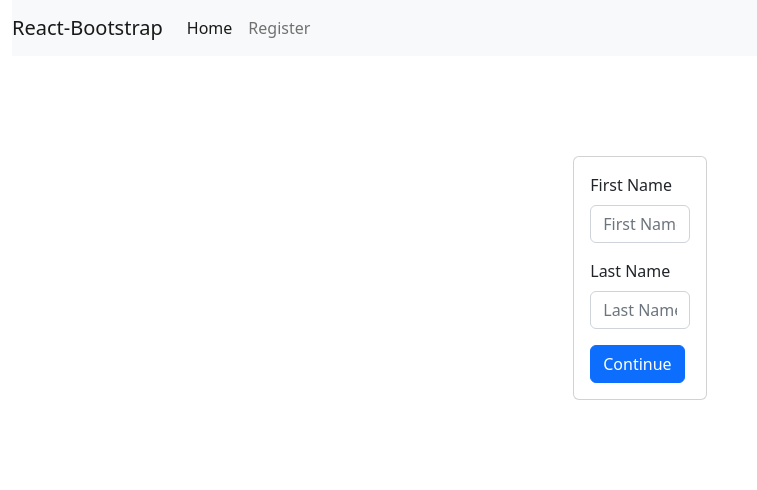
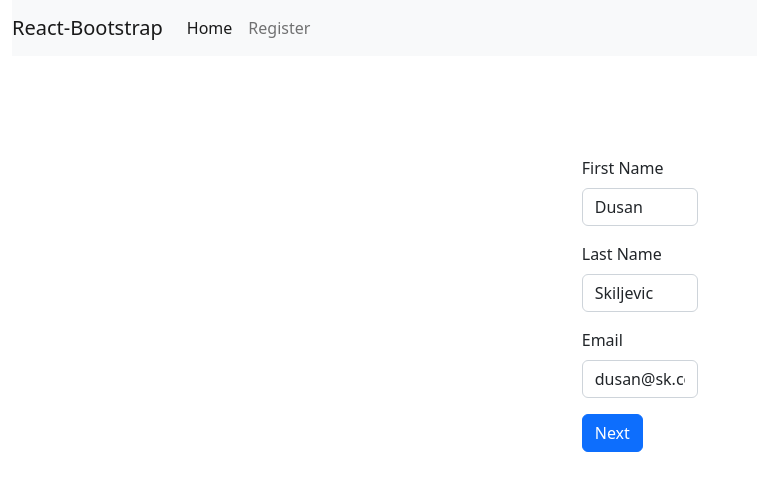
Before and after one commit to dusski/lumen-spei-pokedex, a React (Vite) app: page /register in a window 1280 px wide. Shown: the top 490 px of the page, without its empty margins (0-757 px from the left). Built offline with nearby package versions, Linux system fonts and the light colour scheme.

Commit message:
Update form with new fields and submit logic

```diff
--- a/src/components/register-form/RegisterForm.tsx
+++ b/src/components/register-form/RegisterForm.tsx
@@ -1,92 +1,79 @@
-import { FormEvent, useState } from 'react';
-import { Col, Container, Row } from 'react-bootstrap';
-import Final from './Final';
-import StepOne from './StepOne';
-import StepTwo from './StepTwo';
+import { useState } from 'react'
+import { Col, Container, Row } from 'react-bootstrap'
+import StepOne from './StepOne'
+import StepThree from './StepThree';
+import StepTwo from './StepTwo'
 
 function RegisterForm() {
   //state for steps
-  const [step, setstep] = useState(1);
+  const [step, setstep] = useState(1)
 
   //state for form data
   const [formData, setFormData] = useState({
-    firstName: "",
-    lastName: "",
-    age: "",
-    email: ""
+    firstName: 'Dusan',
+    lastName: 'Skiljevic',
+    email: 'dusan@sk.com',
+    password: 'ddd',
+    confirmPassword: 'ddd',
+    agreeWithTOS: true
   })
 
   // function for going to next step by increasing step state by 1
   const nextStep = () => {
-    setstep(step + 1);
-  };
+    setstep(step + 1)
+  }
 
   // function for going to previous step by decreasing step state by 1
   const prevStep = () => {
-    setstep(step - 1);
-  };
+    setstep(step - 1)
+  }
 
   // handling form input data by taking onchange value and updating our previous form data state
   const handleInputData = (input: string) => (e: any) => {
     // input value from the form
-    const { value } = e.target;
+    const { value } = e.target
 
     //updating for data state taking previous state and then adding new value to create new object
-    setFormData(prevState => ({
+    setFormData((prevState) => ({
       ...prevState,
       [input]: value
-  }));
+    }))
   }
 
+  const getStepForm = (step: number): JSX.Element => {
+    return (
+      {
+        1: <StepOne nextStep={nextStep} handleFormData={handleInputData} values={formData} />,
+        2: (
+          <StepTwo
+            nextStep={nextStep}
+            prevStep={prevStep}
+            handleFormData={handleInputData}
+            values={formData}
+          />
+        ),
+        3: (
+          <StepThree
+            prevStep={prevStep}
+            handleFormData={handleInputData}
+            values={formData}
+          />
+        )
+      } as { [key: number]: JSX.Element }
+    )[step]
+  }
 
-// javascript switch case to show different form in each step
-  switch (step) {
-    // case 1 to show stepOne form and passing nextStep, prevStep, and handleInputData as handleFormData method as prop and also formData as value to the fprm
-    case 1:
   return (
     <div className="App">
       <Container>
         <Row>
-              <Col  md={{ span: 6, offset: 3 }} className="custom-margin">
-                <StepOne nextStep={nextStep} handleFormData={handleInputData} values={formData} />
+          <Col md={{ span: 6, offset: 3 }} className="custom-margin">
+            {step && getStepForm(step)}
           </Col>
         </Row>
       </Container>
     </div>
-      );
-    // case 2 to show stepTwo form passing nextStep, prevStep, and handleInputData as handleFormData method as prop and also formData as value to the fprm
-    case 2:
-      return (
-        <div className="App">
-          <Container>
-            <Row>
-              <Col  md={{ span: 6, offset: 3 }} className="custom-margin">
-                <StepTwo nextStep={nextStep} prevStep={prevStep} handleFormData={handleInputData} values={formData} />
-              </Col>
-            </Row>
-          </Container>
-        </div>
-      );
-      // Only formData is passed as prop to show the final value at form submit
-    case 3:
-      return (
-        <div className="App">
-          <Container>
-            <Row>
-              <Col  md={{ span: 6, offset: 3 }} className="custom-margin">
-                <Final values={formData}  />
-              </Col>
-            </Row>
-          </Container>
-        </div>
-      );
-    // default case to show nothing
-    default:
-      return (
-        <div className="App">
-        </div>
-      );
-  }
+  )
 }
 
-export default RegisterForm;
+export default RegisterForm
--- a/src/components/register-form/StepOne.tsx
+++ b/src/components/register-form/StepOne.tsx
@@ -1,76 +1,115 @@
-import React, { ChangeEventHandler, FormEvent, useState } from "react";
-import { Form, Card, Button } from "react-bootstrap";
-import validator from "validator";
+import React, { ChangeEventHandler, FormEvent, useState } from 'react'
+import { Form, Card, Button } from 'react-bootstrap'
+import validator from 'validator'
 
 // creating functional component ans getting props from app.js and destucturing them
-const StepOne = ({ nextStep, handleFormData, values }: {nextStep: () => void, handleFormData: any, values: any}) => {
+const StepOne = ({
+  nextStep,
+  handleFormData,
+  values
+}: {
+  nextStep: () => void
+  handleFormData: any
+  values: any
+}) => {
   //creating error state for validation
-  const [error, setError] = useState(false);
+  const [error, setError] = useState<{
+    firstName: boolean
+    lastName: boolean
+    email: boolean | string
+  }>({
+    firstName: false,
+    lastName: false,
+    email: false
+  })
 
   // after form submit validating the form data using validator
   const submitFormData = (e: FormEvent<HTMLFormElement>) => {
-    e.preventDefault();
+    e.preventDefault()
 
     // checking if value of first name and last name is empty show error else take to step 2
     if (
       validator.isEmpty(values.firstName) ||
-      validator.isEmpty(values.lastName)
+      validator.isEmpty(values.lastName) ||
+      validator.isEmpty(values.email)
     ) {
-      setError(true);
-    } else {
-      nextStep();
+      setError({
+        firstName: validator.isEmpty(values.firstName),
+        lastName: validator.isEmpty(values.lastName),
+        email: validator.isEmpty(values.email)
+      })
+      return
     }
-  };
+
+    if (!validator.isEmail(values.email)) {
+      setError((prev) => ({ ...prev, email: 'format' }))
+      return
+    }
+
+    nextStep()
+  }
 
   return (
     <div>
-      <Card style={{ marginTop: 100 }}>
-        <Card.Body>
-          <Form onSubmit={submitFormData}>
+      <Form style={{ marginTop: 100 }} onSubmit={submitFormData}>
         <Form.Group className="mb-3">
           <Form.Label>First Name</Form.Label>
           <Form.Control
-                style={{ border: error ? "2px solid red" : "" }}
+            style={{ border: error.firstName ? '2px solid red' : '' }}
             name="firstName"
             defaultValue={values.firstName}
             type="text"
             placeholder="First Name"
-                onChange={handleFormData("firstName")}
+            onChange={handleFormData('firstName')}
           />
-              {error ? (
-                <Form.Text style={{ color: "red" }}>
-                  This is a required field
-                </Form.Text>
+          {error.firstName ? (
+            <Form.Text style={{ color: 'red' }}>This is a required field</Form.Text>
           ) : (
-                ""
+            ''
           )}
         </Form.Group>
         <Form.Group className="mb-3">
           <Form.Label>Last Name</Form.Label>
           <Form.Control
-                style={{ border: error ? "2px solid red" : "" }}
+            style={{ border: error.lastName ? '2px solid red' : '' }}
             name="lastName"
             defaultValue={values.lastName}
             type="text"
             placeholder="Last Name"
-                onChange={handleFormData("lastName")}
+            onChange={handleFormData('lastName')}
           />
-              {error ? (
-                <Form.Text style={{ color: "red" }}>
-                  This is a required field
-                </Form.Text>
+          {error.lastName ? (
+            <Form.Text style={{ color: 'red' }}>This is a required field</Form.Text>
           ) : (
-                ""
+            ''
+          )}
+        </Form.Group>
+        <Form.Group className="mb-3">
+          <Form.Label>Email</Form.Label>
+          <Form.Control
+            style={{ border: error.email ? '2px solid red' : '' }}
+            type="email"
+            defaultValue={values.email}
+            placeholder="email"
+            onChange={handleFormData('email')}
+          />
+          {error.email === true ? (
+            <Form.Text style={{ color: 'red' }}>This is a required field</Form.Text>
+          ) : (
+            ''
+          )}
+          {error.email === 'format' ? (
+            <Form.Text style={{ color: 'red' }}>This is not a valid email address</Form.Text>
+          ) : (
+            ''
           )}
         </Form.Group>
         <Button variant="primary" type="submit">
-              Continue
+          Next
         </Button>
       </Form>
-        </Card.Body>
-      </Card>
     </div>
-  );
-};
+  )
+}
 
-export default StepOne;
+export default StepOne
--- /dev/null
+++ b/src/components/register-form/StepThree.tsx
@@ -0,0 +1,50 @@
+import React, { useContext, useState } from 'react'
+import { Form, Card, Button } from 'react-bootstrap'
+import { useNavigate } from 'react-router-dom'
+import validator from 'validator'
+import { AuthContext } from '../../context/Auth.context'
+
+// creating functional component ans getting props from app.js and destucturing them
+const StepThree = ({ nextStep, handleFormData, prevStep, values }: any) => {
+  //creating error state for validation
+  const [error, setError] = useState(false)
+  const { setUser } = useContext(AuthContext)
+  const navigate = useNavigate()
+
+  // after form submit validating the form data using validator
+  const submitFormData = (e: any) => {
+    e.preventDefault()
+
+    // checking if value of first name and last name is empty show error else take to next step
+    if (!values.agreeWithTOS) {
+      setError(true)
+    } else {
+      setUser(values)
+      navigate('/')
+    }
+  }
+  return (
+    <>
+      <Form style={{ marginTop: 100 }} onSubmit={submitFormData}>
+        <Form.Group className="mb-3">
+          <Form.Check
+            name="agreeWithTOS"
+            type="checkbox"
+            id="agreeWithTOS"
+            label="Accept terms of service"
+            style={{ border: error ? '2px solid red' : '' }}
+            onChange={handleFormData('agreeWithTOS')}
+          />
+          {error ? <Form.Text style={{ color: 'red' }}>This is a required field</Form.Text> : ''}
+        </Form.Group>
+        <div>
+          <Button variant="primary" type="submit">
+            Finish
+          </Button>
+        </div>
+      </Form>
+    </>
+  )
+}
+
+export default StepThree
--- a/src/components/register-form/StepTwo.tsx
+++ b/src/components/register-form/StepTwo.tsx
@@ -1,74 +1,90 @@
-import React, { useState } from "react";
-import { Form, Card, Button } from "react-bootstrap";
-import validator from "validator";
+import React, { ChangeEvent, useState } from 'react'
+import { Form, Card, Button } from 'react-bootstrap'
+import validator from 'validator'
 
 // creating functional component ans getting props from app.js and destucturing them
 const StepTwo = ({ nextStep, handleFormData, prevStep, values }: any) => {
   //creating error state for validation
-  const [error, setError] = useState(false);
+  const [error, setError] = useState<{ password: boolean; confirmPassword: boolean | string }>({
+    password: false,
+    confirmPassword: false
+  })
+  const [input, setInput] = useState({ password: '', confirmPassword: '' })
 
   // after form submit validating the form data using validator
   const submitFormData = (e: any) => {
-    e.preventDefault();
+    e.preventDefault()
+
+    if (values.password !== values.confirmPassword) {
+      setError((prev) => ({
+        ...prev,
+        confirmPassword: 'not-same'
+      }))
+      return
+    }
 
     // checking if value of first name and last name is empty show error else take to next step
-    if (validator.isEmpty(values.age) || validator.isEmpty(values.email)) {
-      setError(true);
-    } else {
-      nextStep();
+    if (validator.isEmpty(values.password) || validator.isEmpty(values.confirmPassword)) {
+      setError(() => ({
+        password: validator.isEmpty(values.password),
+        confirmPassword: validator.isEmpty(values.confirmPassword)
+      }))
+      return
     }
-  };
+
+    nextStep()
+  }
+
   return (
     <>
-      <Card style={{ marginTop: 100 }}>
-        <Card.Body>
-          <Form onSubmit={submitFormData}>
+      <Form style={{ marginTop: 100 }} onSubmit={submitFormData}>
         <Form.Group className="mb-3">
-              <Form.Label>Age</Form.Label>
+          <Form.Label>Password</Form.Label>
           <Form.Control
-                style={{ border: error ? "2px solid red" : "" }}
-                type="number"
-                placeholder="Age"
-                onChange={handleFormData("age")}
+            name="password"
+            style={{ border: error.password ? '2px solid red' : '' }}
+            type="password"
+            placeholder="Password"
+            onChange={handleFormData('password')}
           />
-              {error ? (
-                <Form.Text style={{ color: "red" }}>
-                  This is a required field
-                </Form.Text>
+          {error.password ? (
+            <Form.Text style={{ color: 'red' }}>This is a required field</Form.Text>
           ) : (
-                ""
+            ''
           )}
         </Form.Group>
         <Form.Group className="mb-3">
-              <Form.Label>Email</Form.Label>
+          <Form.Label>Repeat password</Form.Label>
           <Form.Control
-                style={{ border: error ? "2px solid red" : "" }}
-                type="email"
-                placeholder="email"
-                onChange={handleFormData("email")}
+            name="confirmPassword"
+            style={{ border: error.confirmPassword ? '2px solid red' : '' }}
+            type="password"
+            placeholder="Password"
+            onChange={handleFormData('confirmPassword')}
           />
-              {error ? (
-                <Form.Text style={{ color: "red" }}>
-                  This is a required field
-                </Form.Text>
+          {error.confirmPassword === true ? (
+            <Form.Text style={{ color: 'red' }}>This is a required field</Form.Text>
           ) : (
-                ""
+            ''
+          )}
+          {error.confirmPassword === 'not-same' ? (
+            <Form.Text style={{ color: 'red' }}>The passwords do not match, try again</Form.Text>
+          ) : (
+            ''
           )}
         </Form.Group>
-            <div style={{ display: "flex", justifyContent: "space-around" }}>
+        <div style={{ display: 'flex', justifyContent: 'space-around' }}>
           <Button variant="primary" onClick={prevStep}>
             Previous
           </Button>
 
           <Button variant="primary" type="submit">
-                Submit
+            Next
           </Button>
         </div>
       </Form>
-        </Card.Body>
-      </Card>
     </>
-  );
-};
+  )
+}
 
-export default StepTwo;
+export default StepTwo
```
Lines whose indentation alone changed are shown as unchanged.
